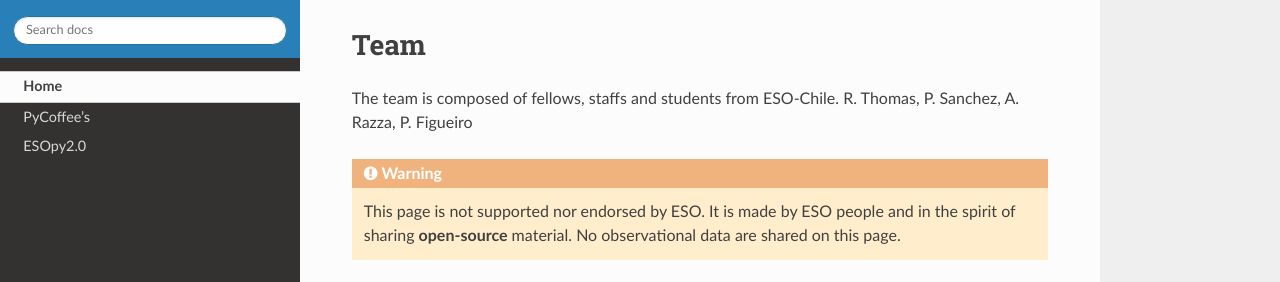
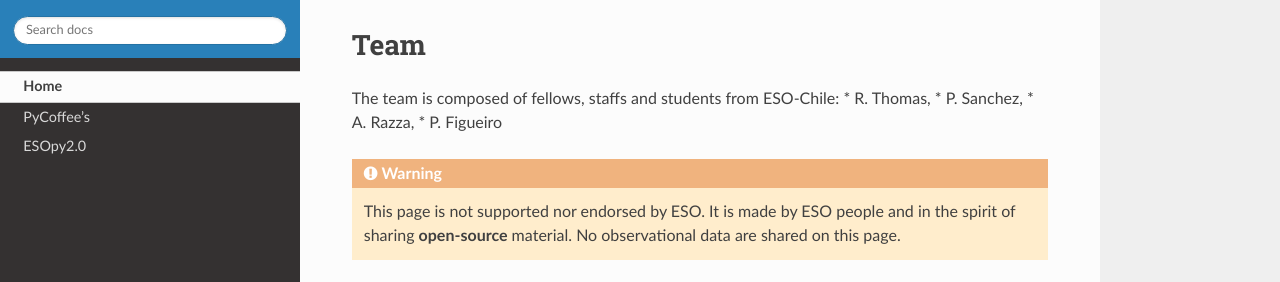
Before and after one commit to astrom-tom/ESO_chile_python_team, a Sphinx documentation site: the page built from docs/source/index.rst, in a window 1280 px wide. Shown: the part 387-669 px from the top of the page. Built offline with Sphinx 7.4.7 and the Read the Docs theme 2.0.0, drawn with Linux system fonts in a browser that asks for light colours; formulas are drawn with MathJax 3.

```diff
--- a/docs/source/index.rst
+++ b/docs/source/index.rst
@@ -23,8 +23,11 @@ material of the ESOpy workshop.
 
 Team
 ====
-The team is composed of fellows, staffs and students from ESO-Chile.
-R. Thomas, P. Sanchez, A. Razza, P. Figueiro
+The team is composed of fellows, staffs and students from ESO-Chile:
+* R. Thomas,
+* P. Sanchez,
+* A. Razza,
+* P. Figueiro
 
 .. warning::
     This page is not supported nor endorsed by ESO. It is made by ESO people and in the spirit of sharing **open-source** material. No observational data are shared on this page.
```
Also changed, not shown: 5 other files.
